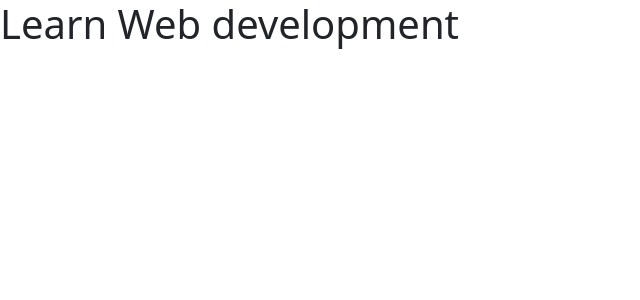
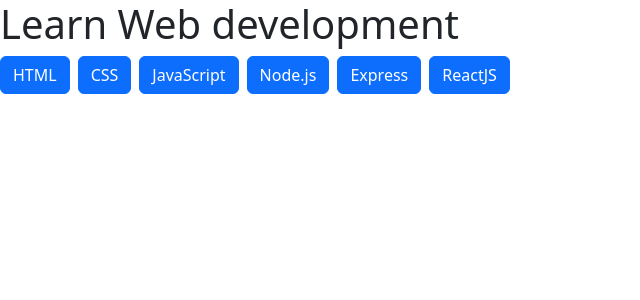
Before and after one commit to LucaStellato/react-use-state, a React (Vite) app: page / in a window 1280 px wide. Shown: the top 300 px of the page, without its empty margins (0-640 px from the left). Built offline with nearby package versions, Linux system fonts and the light colour scheme.

Commit message:
create button automatically

```diff
--- a/src/components/Main.jsx
+++ b/src/components/Main.jsx
@@ -36,7 +36,11 @@
 
     return (
         <>
-
+            <div>
+                {languages.map((lang) => (
+                    <button key={lang.id} className='btn btn-primary me-2'>{lang.title}</button>
+                ))}
+            </div>
         </>
 
     )
```
